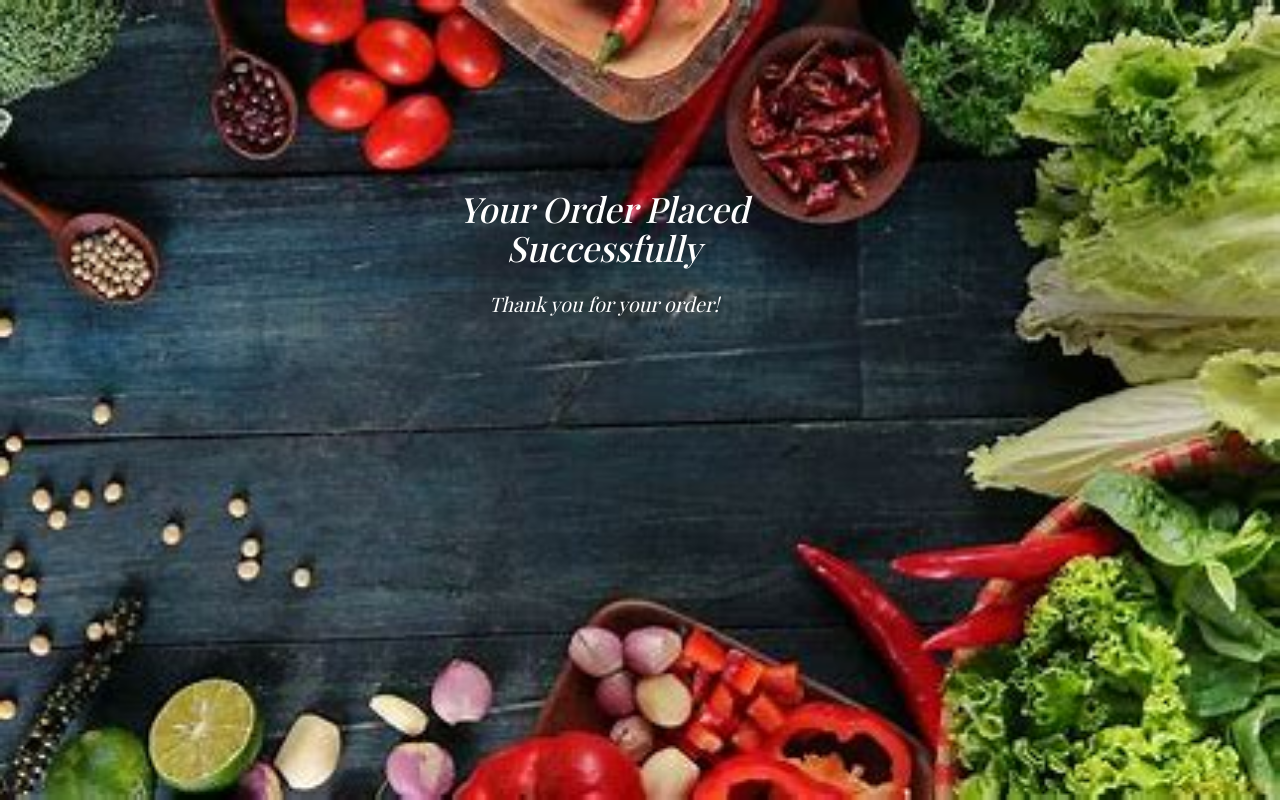
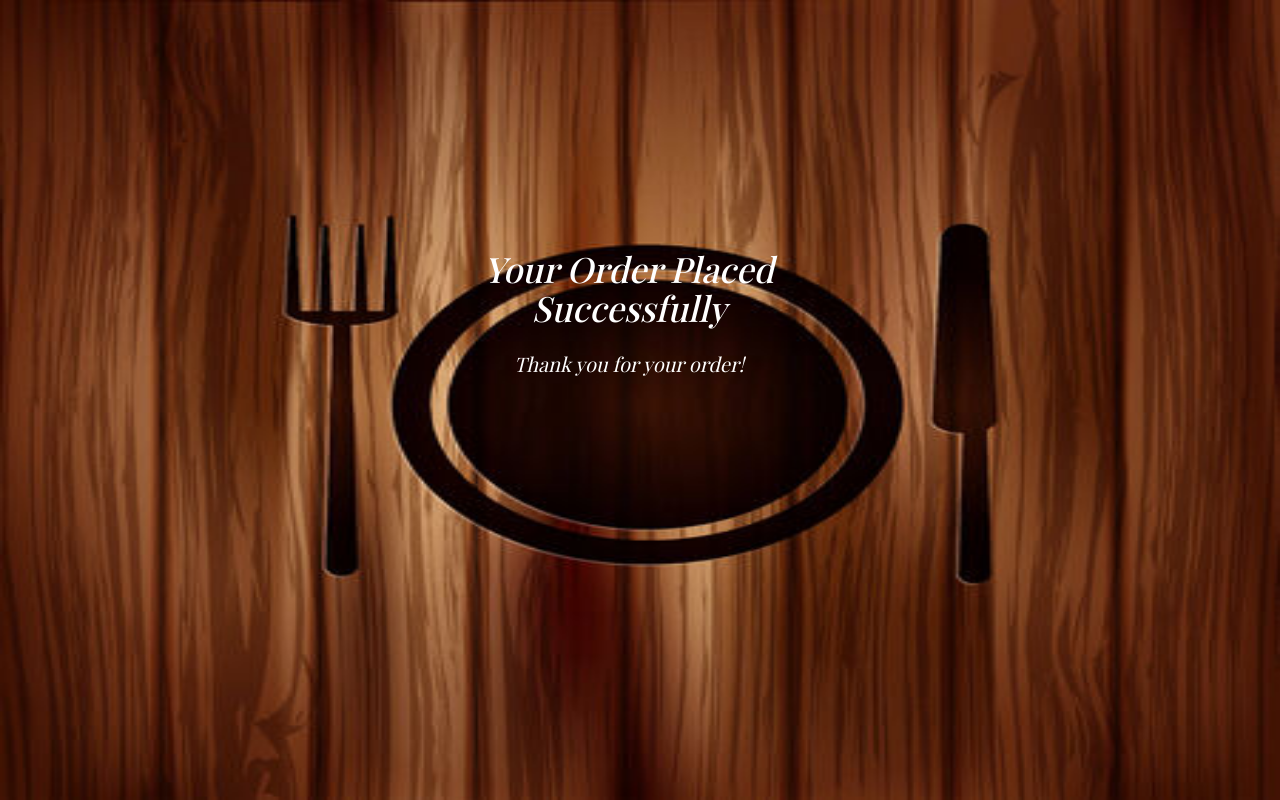
Before and after one commit to Anaswara-Udayan/Restaurant-Menu, a Django app: template templates/order_success.html in a window 1280 px wide. Run offline with Django 3.2, Linux system fonts and the light colour scheme; the template is opened without the code that fills it, so the values that code supplies are empty; some web fonts are replaced.

Commit message:
order_success page changes

```diff
--- a/templates/order_success.html
+++ b/templates/order_success.html
@@ -21,7 +21,7 @@
 	</head>
 	<body>
 		<img
-			src="{% static 'success_img1.jpg' %}"
+			src="{% static 'cover_img1.jpg' %}"
 			alt="success_image"
 			class="imgContainer"
 		/>
@@ -30,7 +30,8 @@
 			style="
 				font-family: Playfair Display, Arial, Helvetica, sans-serif;
 				font-style: italic;
-				margin-top: 90px;
+				margin-top: 150px;
+				margin-left: 25px;
 			"
 		>
 			<h1 style="height: 100px">Your Order Placed Successfully</h1>
```
Also changed, not shown: restaurant_app/static/success_img1.jpg (deleted).
